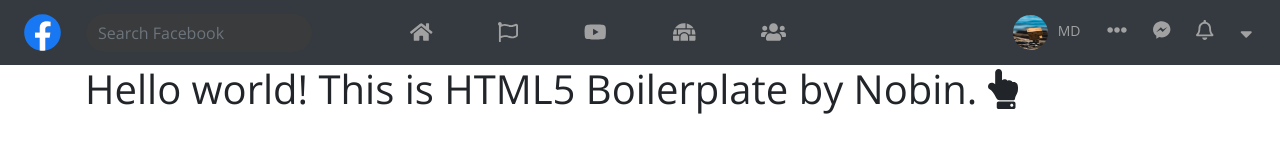
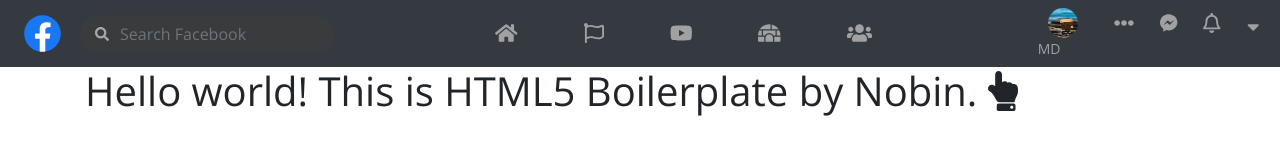
Before and after one commit to NobinLight/blackbook, a plain HTML site: page index.html in a window 1280 px wide. Drawn offline with nearby package versions, Linux system fonts and the light colour scheme.

Commit message:
header-version-2

```diff
--- a/css/style.css
+++ b/css/style.css
@@ -13,15 +13,31 @@
     padding: 0;
 }
 
+.navbar-brand {
+    margin-right: 10px;
+}
+
 .blackbook-logo {
     height: 55px;
     width: 55px;
+}
+
+.form-inline {
+    position: relative;
 }
 
 .form-inline input {
     border-radius: 50px;
     background: #3a3b3c;
     border: none;
+    color: #a9a9a9;
+    padding-left: 40px;
+}
+
+.form-inline label {
+    position: absolute;
+    left: 15px;
+    color: #a9a9a9;
 }
 
 .navbar-nav .nav-item {
@@ -39,10 +55,14 @@
 
 .nav-item .user-img img {
     margin: 0 10px;
-    height: 35px;
-    width: 35px;
+    height: 30px;
+    width: 30px;
     border-radius: 50px;
 }
 .nav-item .user-img {
     font-size: 14px;
 }
+
+#side-menu {
+    width: 0%;
+}
--- a/index.html
+++ b/index.html
@@ -39,7 +39,8 @@
                 <span class="navbar-toggler-icon"></span>
             </button>
             <form class="form-inline my-2 my-lg-0">
-                <input class="form-control mr-sm-2" type="search" placeholder="Search Facebook" aria-label="Search">
+                <label for=""><i class="fas fa-search"></i></label>
+                <input class="form-control mr-sm-2" type="" placeholder="Search Facebook" aria-label="Search">
             </form>
             <div class="collapse navbar-collapse" id="main-menu">
                 <ul class="navbar-nav m-auto">
@@ -62,7 +63,7 @@
                 </ul>
             </div>
 
-            <div class="collapse navbar-collapse" id="main-menu">
+            <div class="collapse navbar-collapse" id="side-menu">
                 <ul class="navbar-nav nav_use ml-auto">
                     <li class="nav-item active">
                         <a class="nav-link user-img" href="javascript:"><img src="img/25206.jpg" alt="">MD</a>
```
